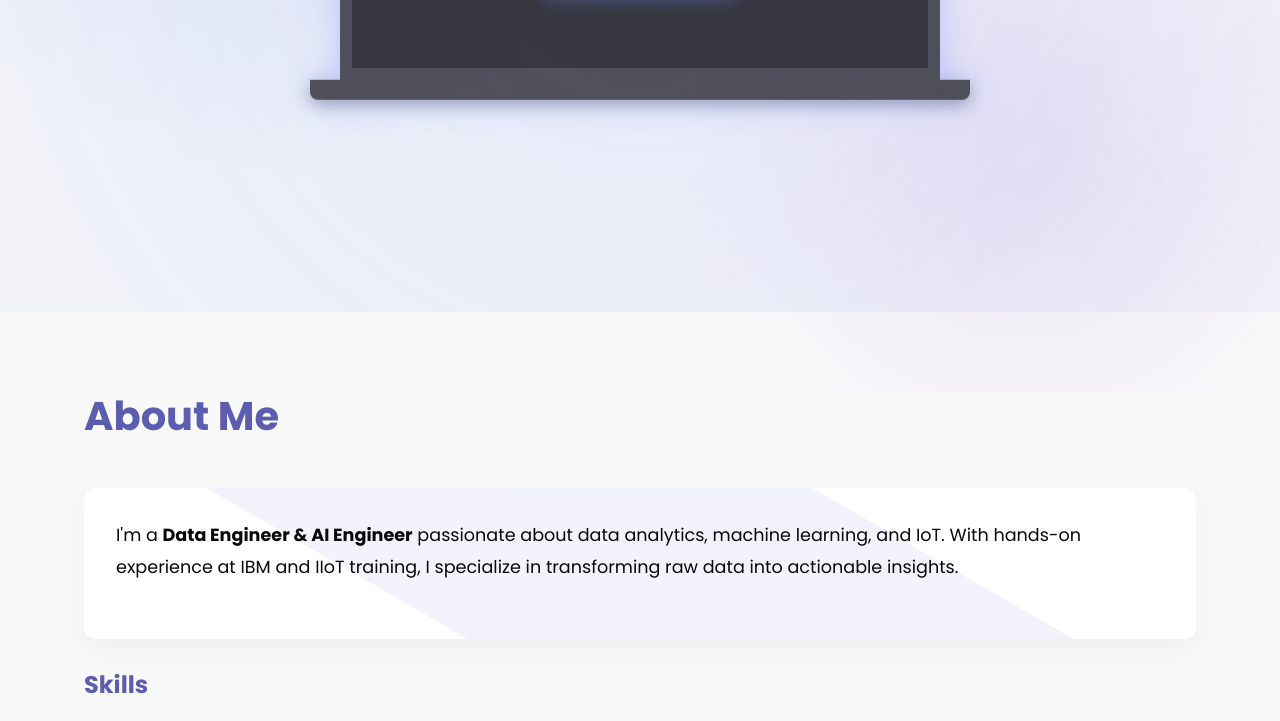
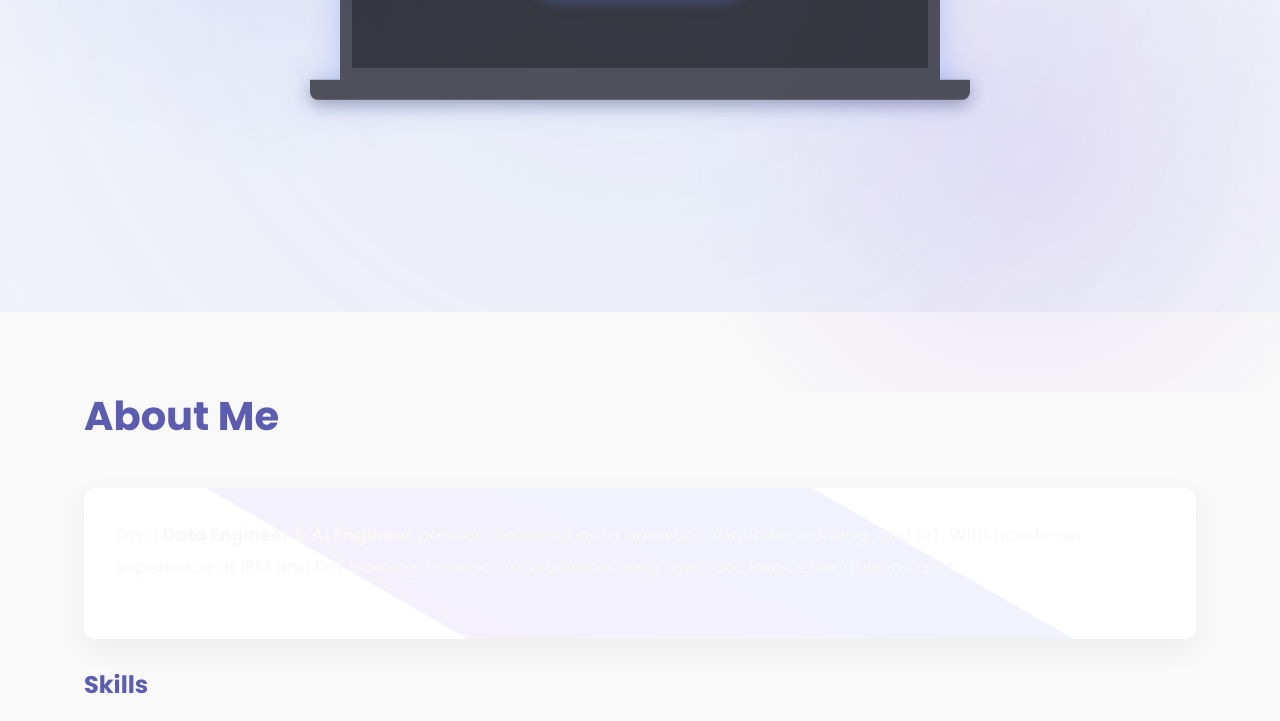
Before and after one commit to ritikrauniyar93/ritikrauniyar93.github.io, a plain HTML site: page index.html in a window 1280 px wide. Shown: the part 408-1129 px from the top of the page. Drawn offline with Linux system fonts and the light colour scheme.

Commit message:
styles.css

```diff
--- a/styles.css
+++ b/styles.css
@@ -9,7 +9,7 @@
   --dark: #5d5db0;
   --darker: #6c6cd0;
   --light: #f9f9f9;
-  --text: #090909;
+  --text: #faf7f7;
   --text-light: #fbfafe;
   --white: #ffffff;
   --neon-glow: 0 0 15px rgba(110, 142, 251, 0.6);
```
